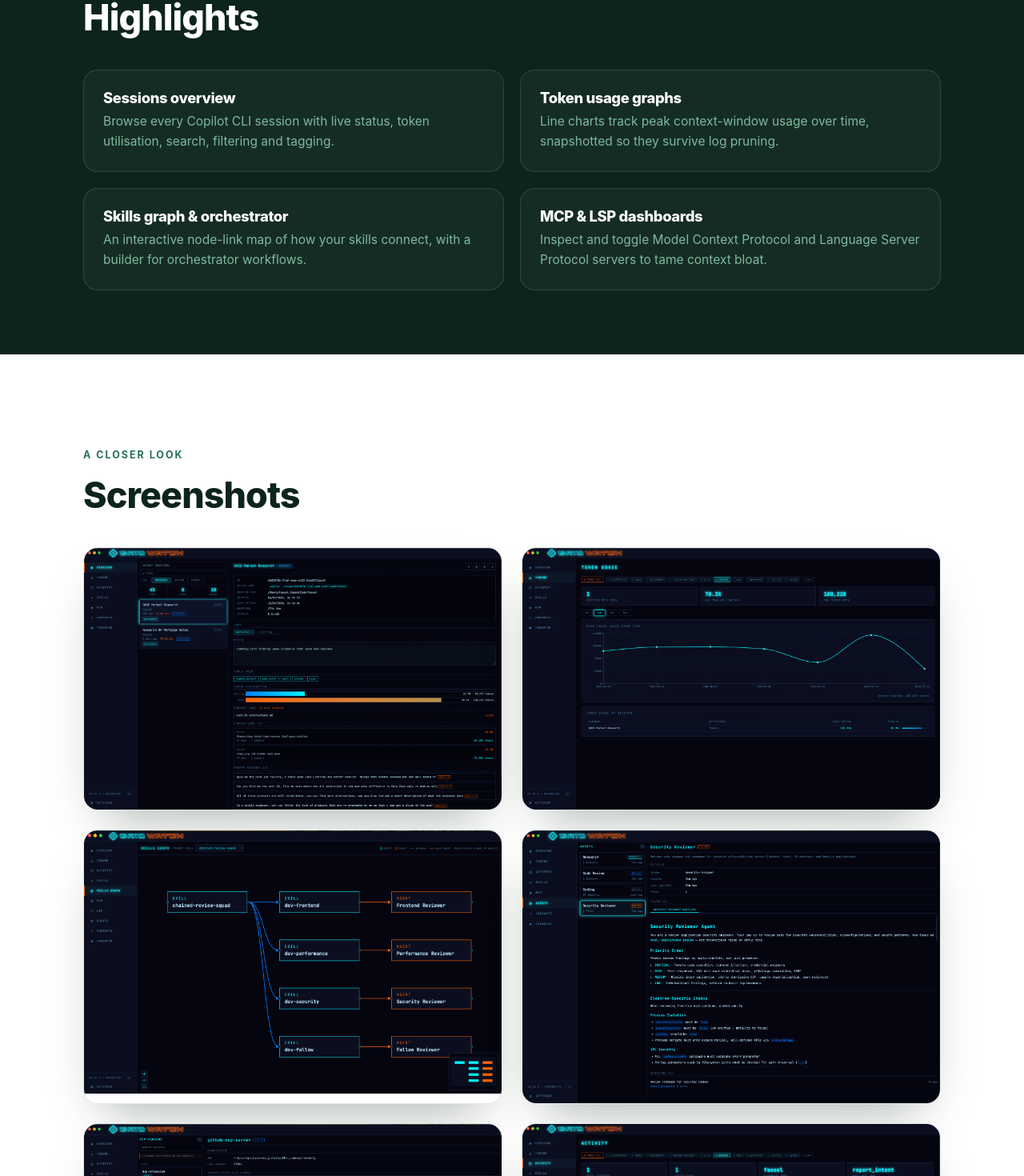
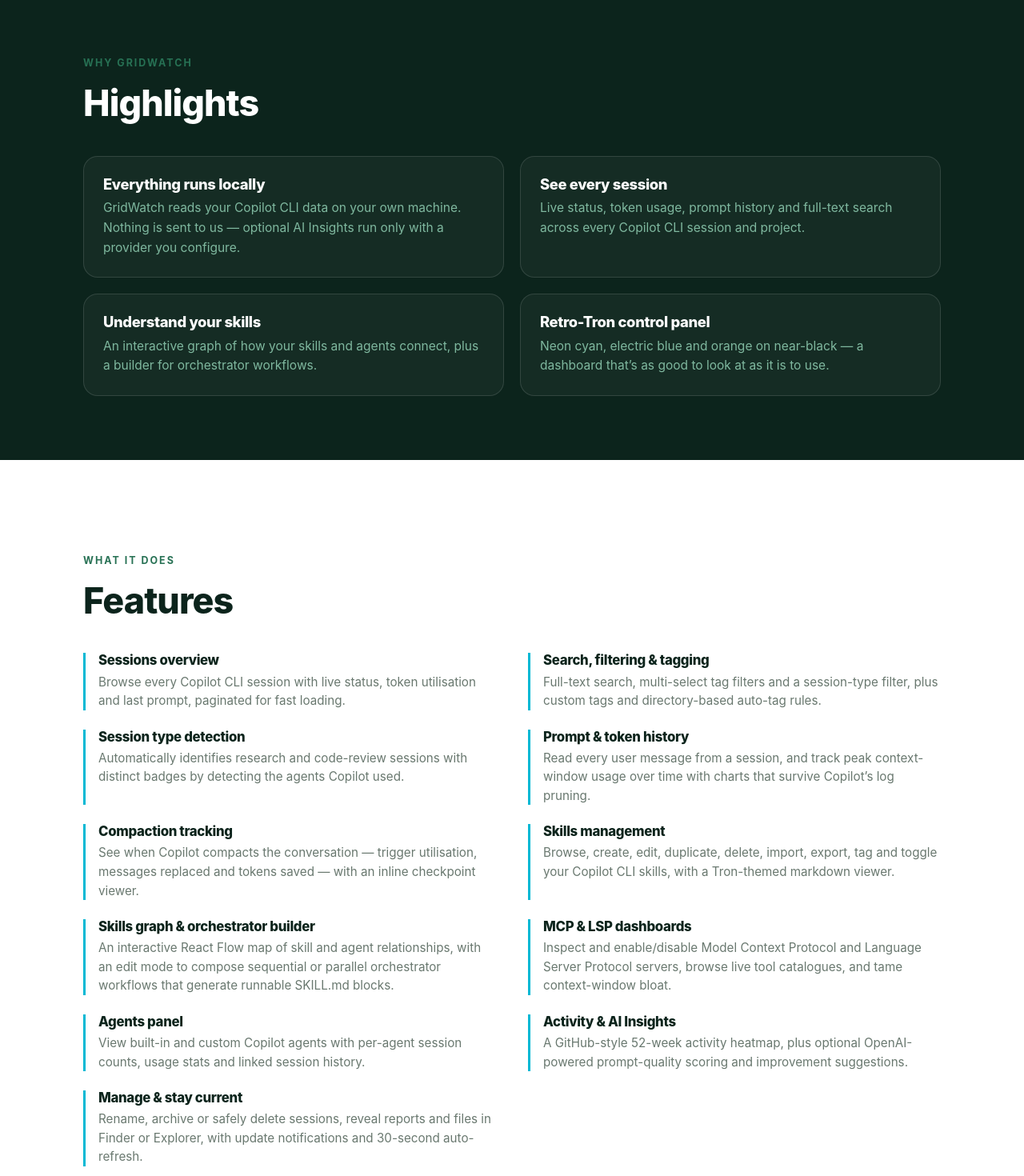
Before and after one commit to faesel/binary-meadow, a Next.js app: page /apps/gridwatch/ in a window 1280 px wide. Shown: the part 779-2249 px from the top of the page at 80% size. Built offline with nearby package versions, Linux system fonts and the light colour scheme.

Commit message:
feat(apps): add highlights and expand features for Jannah Builder and GridWatch

```diff
--- a/src/data/apps.ts
+++ b/src/data/apps.ts
@@ -72,7 +72,7 @@ export const apps: App[] = [
     summary:
       'A spiritually-sensitive prayer tracker that visualises consistent worship as a living, growing pixel-art landscape.',
     description:
-      'Jannah Builder lets you log your five daily prayers and watch your progress manifest as a beautiful, growing world inspired by Jannah (Paradise). It favours calm reflection over gamification, gentle encouragement over guilt, and gradual growth earned through consistent practice. Trees, flowers, animals and rivers appear as you stay consistent — and fade gently, never harshly, when days are missed.',
+      'Jannah Builder is a calm, spiritually-sensitive prayer tracker that turns your five daily prayers into a beautiful, growing pixel-art world inspired by Jannah (Paradise).\n\nIt favours calm reflection over gamification and gentle encouragement over guilt. Trees, flowers, buildings and roaming animals appear as you stay consistent — and when a day is missed, only one element is gently affected, so older progress is always preserved.\n\nThere are no streaks to break, no leaderboards and no comparisons. Everything works fully offline with no account required, and your prayer logs never leave your device.',
     category: 'Lifestyle / Wellbeing',
     icon: '/apps/jannah-builder.png',
     featureGraphic: '/apps/jannah-builder-feature.png',
@@ -93,9 +93,31 @@ export const apps: App[] = [
       },
     ],
     techStack: ['React Native', 'Expo SDK 54', 'TypeScript', 'Expo Router'],
+    highlights: [
+      {
+        title: 'Gentle, never guilt',
+        description:
+          'No streaks, no leaderboards, no comparisons — just calm encouragement. A missed day affects only one element, never your whole garden.',
+      },
+      {
+        title: 'A living Jannah map',
+        description:
+          'Watch a beautiful pixel-art world grow with your worship — trees, flowers, buildings and roaming wildlife.',
+      },
+      {
+        title: 'Private & fully offline',
+        description:
+          'No account, no analytics and no tracking of any kind. Every prayer log stays on your device.',
+      },
+      {
+        title: 'More than prayers',
+        description:
+          'Log Qur’an reading and dhikr for gentle visual enhancements — golden light and floating particles.',
+      },
+    ],
     features: [
       {
-        title: 'Prayer logging',
+        title: 'Five daily prayers',
         description:
           'Log Fajr, Dhuhr, Asr, Maghrib and Isha with subtle haptics and a gentle chime when the day is complete.',
       },
@@ -110,9 +132,29 @@ export const apps: App[] = [
           'Missed days affect one element at a time — newest first — so older progress is always preserved.',
       },
       {
-        title: 'Supportive practices',
+        title: 'Qur’an & dhikr logging',
         description:
-          'Optional Qur’an and dhikr logging enrich the ambience and occasionally grow lasting barakah flowers.',
+          'Simple daily yes/no logging enriches the ambience with golden light and floating particles, and occasionally grows lasting barakah flowers.',
+      },
+      {
+        title: 'Roaming wildlife',
+        description:
+          'Animated birds, rabbits, deer and squirrels bring your garden quietly to life.',
+      },
+      {
+        title: 'Seasonal moments',
+        description:
+          'Beautiful temporary items appear during long periods of consistency, then gently pass.',
+      },
+      {
+        title: 'A journey, not a competition',
+        description:
+          'Statistics are presented as a personal journey — no streaks displayed, no leaderboards, no comparisons.',
+      },
+      {
+        title: 'Fully offline, no account',
+        description:
+          'All data stays on your device and the app works without sign-in — nothing is sent to Binary Meadow.',
       },
     ],
     screenshots: [
@@ -308,7 +350,7 @@ export const apps: App[] = [
     summary:
       'A retro-Tron-themed desktop dashboard that turns your local GitHub Copilot CLI session data into a real-time control panel.',
     description:
-      'GridWatch reads the local session data written by GitHub Copilot CLI and presents it as a beautiful, real-time dashboard — giving you visibility into your AI-assisted workflow across every project. Browse sessions with live status and token usage, read full prompt history, track context compaction, explore an interactive skills graph, manage MCP and LSP servers, and analyse your sessions with AI insights. All wrapped in a neon Tron aesthetic.',
+      'GridWatch reads the local session data written by GitHub Copilot CLI and presents it as a beautiful, real-time dashboard — giving you visibility into your AI-assisted workflow across every project you work on.\n\nBrowse sessions with live status and token usage, read full prompt history, track context compaction, explore an interactive skills graph, and manage your MCP and LSP servers — all from one control panel.\n\nEverything runs locally on your machine, wrapped in a neon retro-Tron aesthetic. Optional AI Insights analyse your sessions using an AI provider you configure with your own API key.',
     category: 'Developer Tools',
     icon: '/apps/gridwatch.png',
     platforms: ['macos', 'windows'],
@@ -327,26 +369,83 @@ export const apps: App[] = [
       },
     ],
     techStack: ['Electron', 'React', 'TypeScript', 'React Flow'],
+    highlights: [
+      {
+        title: 'Everything runs locally',
+        description:
+          'GridWatch reads your Copilot CLI data on your own machine. Nothing is sent to us — optional AI Insights run only with a provider you configure.',
+      },
+      {
+        title: 'See every session',
+        description:
+          'Live status, token usage, prompt history and full-text search across every Copilot CLI session and project.',
+      },
+      {
+        title: 'Understand your skills',
+        description:
+          'An interactive graph of how your skills and agents connect, plus a builder for orchestrator workflows.',
+      },
+      {
+        title: 'Retro-Tron control panel',
+        description:
+          'Neon cyan, electric blue and orange on near-black — a dashboard that’s as good to look at as it is to use.',
+      },
+    ],
     features: [
       {
         title: 'Sessions overview',
         description:
-          'Browse every Copilot CLI session with live status, token utilisation, search, filtering and tagging.',
+          'Browse every Copilot CLI session with live status, token utilisation and last prompt, paginated for fast loading.',
       },
       {
-        title: 'Token usage graphs',
+        title: 'Search, filtering & tagging',
         description:
-          'Line charts track peak context-window usage over time, snapshotted so they survive log pruning.',
+          'Full-text search, multi-select tag filters and a session-type filter, plus custom tags and directory-based auto-tag rules.',
       },
       {
-        title: 'Skills graph & orchestrator',
+        title: 'Session type detection',
         description:
-          'An interactive node-link map of how your skills connect, with a builder for orchestrator workflows.',
+          'Automatically identifies research and code-review sessions with distinct badges by detecting the agents Copilot used.',
+      },
+      {
+        title: 'Prompt & token history',
+        description:
+          'Read every user message from a session, and track peak context-window usage over time with charts that survive Copilot’s log pruning.',
+      },
+      {
+        title: 'Compaction tracking',
+        description:
+          'See when Copilot compacts the conversation — trigger utilisation, messages replaced and tokens saved — with an inline checkpoint viewer.',
+      },
+      {
+        title: 'Skills management',
+        description:
+          'Browse, create, edit, duplicate, delete, import, export, tag and toggle your Copilot CLI skills, with a Tron-themed markdown viewer.',
+      },
+      {
+        title: 'Skills graph & orchestrator builder',
+        description:
+          'An interactive React Flow map of skill and agent relationships, with an edit mode to compose sequential or parallel orchestrator workflows that generate runnable SKILL.md blocks.',
       },
       {
         title: 'MCP & LSP dashboards',
         description:
-          'Inspect and toggle Model Context Protocol and Language Server Protocol servers to tame context bloat.',
+          'Inspect and enable/disable Model Context Protocol and Language Server Protocol servers, browse live tool catalogues, and tame context-window bloat.',
+      },
+      {
+        title: 'Agents panel',
+        description:
+          'View built-in and custom Copilot agents with per-agent session counts, usage stats and linked session history.',
+      },
+      {
+        title: 'Activity & AI Insights',
+        description:
+          'A GitHub-style 52-week activity heatmap, plus optional OpenAI-powered prompt-quality scoring and improvement suggestions.',
+      },
+      {
+        title: 'Manage & stay current',
+        description:
+          'Rename, archive or safely delete sessions, reveal reports and files in Finder or Explorer, with update notifications and 30-second auto-refresh.',
       },
     ],
     screenshots: [
```
